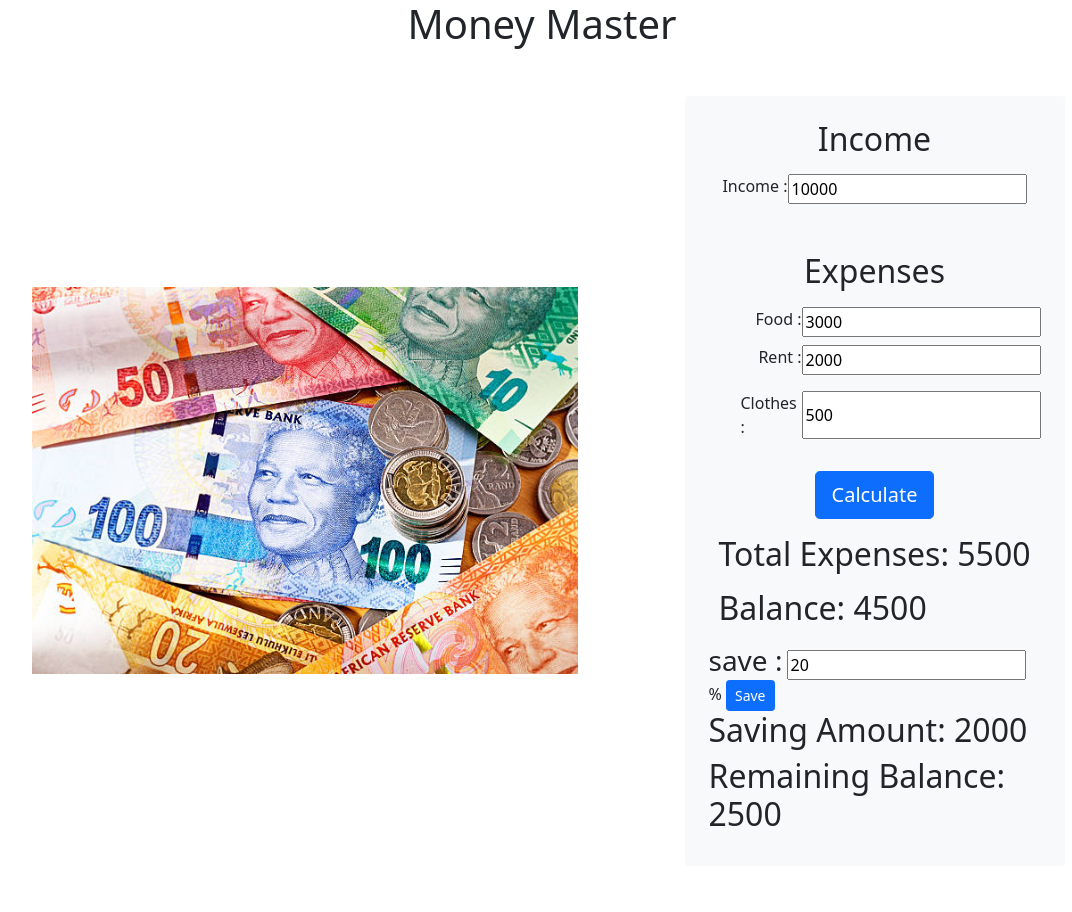
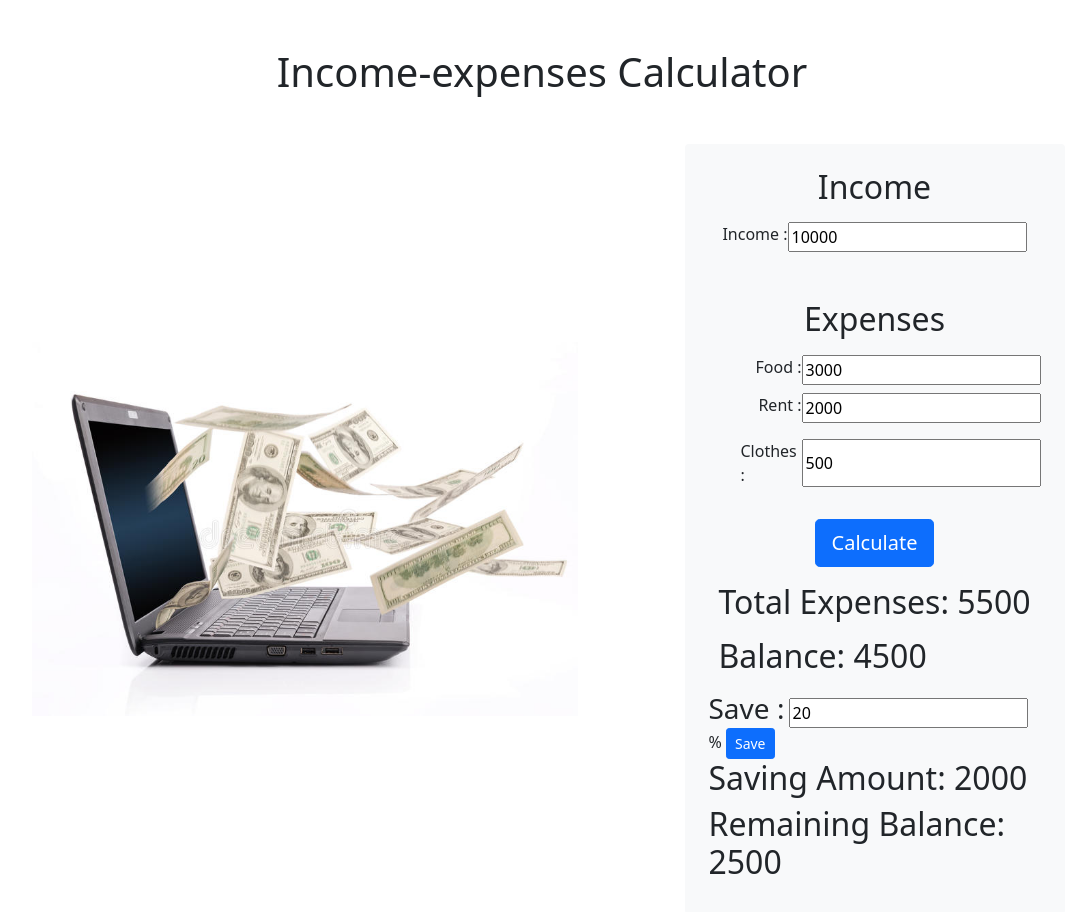
Before and after one commit to RezowanSakib/Money-Master, a plain HTML site: page index.html in a window 1280 px wide. Shown: the whole page, without its empty margins (98-1170 px from the left). Before the commit the page ends 866 px from the top, so only its background shows below. Drawn offline with Linux system fonts and the light colour scheme.

Commit message:
final code

```diff
--- a/index.html
+++ b/index.html
@@ -9,16 +9,17 @@
   </head>
   <body>
     <header>
-        <h1  class="text-center h1 mb-5">Money Master</h1>
+        <h1  class="text-center h1 m-5">Income-expenses Calculator</h1>
     </header>
     <div class="container">
         <div class="row align-items-center d-flex justify-content-around">
-          <div class="col-lg-6">
-            <img src="istockphoto-168637625-612x612.jpg" class="img-fluid" alt="Money">
+          <div class="col-lg-6 col-sm-12 ">
+            <img src="money.jpg" class="img-fluid" alt="Money">
           </div>
-          <div class="col-lg-4 bg-light p-4 rounded">
+          <div class="col-lg-4 col-sm-12 bg-light p-4 rounded">
+            <!-- main part -->
            <form action="">
-
+               <!-- income field -->
                <div>
                  <h2 class="text-center mb-3  h2">Income</h2>
                <div class="mb-5 ms-auto d-flex justify-content-center">
@@ -26,6 +27,8 @@
                 <input id="income" type="number" value="10000">
               </div>
                </div>
+               <!-- expenses field -->
+               <!-- income-expenses input field -->
                <div>
                  <h2 class="text-center mb-3 h2">Expenses</h2>
                 <div class="d-flex justify-content-center"> <ul >
@@ -45,12 +48,25 @@
                </div>
 
            </form>
-           <div class="d-flex justify-content-center"> <button type="button" id="calculate-btn" class="btn btn-primary btn-lg text-center ">Calculate</button></div>
-          <div class="d-flex justify-content-center"> <div><h2 class="my-3">Total Expenses:  <span id="total-expenses">5500</span> </h2>
-           <h2 class="my-3">Balance:  <span id='balance'>4500</span> </h2></div></div>
+           <!-- calculate btn -->
+           <div class="d-flex justify-content-center"> <button type="button" id="calculate-btn" class="btn btn-primary btn-lg text-center ">Calculate</button>
+          </div>
+          <!-- income-expenses output field -->
+          <div class="d-flex justify-content-center"> <div>
+            <h2 class="my-3">Total Expenses:  <span id="total-expenses">5500</span> </h2>
+           <h2 class="my-3">Balance:  <span id='balance'>4500</span> </h2>
+          </div>
+          </div>
+           <!-- saving part-->
+           <div class="d-flex justify-content-center">
+             <div>
+              <div class="row">
+                <div class="col-lg-12 col-sm-12">
+                  <span class="h3">Save :</span>
+                  <input type="number" id="save-input" value="20"><span> % </span><button type="button" id="save-btn" class="btn btn-primary btn-sm">Save</button>
+                </div>
+              </div>
 
-           <div class="d-flex justify-content-center"><div> <span class="h3">save :</span>
-            <input type="number" id="save-input" value="20"><span> % </span><button type="button" id="save-btn" class="btn btn-primary btn-sm">Save</button>
             <h2>Saving Amount: <span id="saved-money">2000</span>  </h2>
             <h2>Remaining Balance:  <span id="remaing-balance">2500</span> </h2>
         </div>
--- a/js/script.js
+++ b/js/script.js
@@ -1,3 +1,4 @@
+//get your expenses
 function getExpenses() {
   const food = Number(document.getElementById("food").value);
   const rent = Number(document.getElementById("rent").value);
@@ -9,11 +10,12 @@ function getExpenses() {
     return "input value should be positive";
   }
 }
+//get your income
 function getIncome() {
   const income = Number(document.getElementById("income").value);
   return income;
 }
-
+//calculate btn event handling
 document.getElementById("calculate-btn").addEventListener("click", function () {
   const income = getIncome();
   const expenses = getExpenses();
@@ -34,6 +36,7 @@ document.getElementById("calculate-btn").addEventListener("click", function () {
     totalExpensess.innerText = expenses;
   }
 });
+//save btn handling
 document.getElementById("save-btn").addEventListener("click", function () {
   const saveInput = Number(document.getElementById("save-input").value) / 100;
   const income = getIncome();
@@ -42,6 +45,7 @@ document.getElementById("save-btn").addEventListener("click", function () {
   const previousSavedMoney = document.getElementById("saved-money");
   const expensess = getExpenses();
   const balanceHave = income - expensess;
+  //saveing balance is greater than yor balace and 0
   if (saveBalanceCalc >= 0 && balanceHave >= 0) {
     if (balanceHave > saveBalanceCalc) {
       const remainingBlance = balanceHave - saveBalanceCalc;
@@ -51,7 +55,9 @@ document.getElementById("save-btn").addEventListener("click", function () {
       previousSavedMoney.innerText = "you do not have money";
       remainingBalanceText.innerText = balanceHave;
     }
-  } else if (balanceHave < saveBalanceCalc) {
+  }
+  //saveing balance is greater than yor balace
+  else if (balanceHave < saveBalanceCalc) {
     previousSavedMoney.innerText = "you do not have money";
     remainingBalanceText.innerText = 0;
   } else {
```
Also changed, not shown: istockphoto-168637625-612x612.jpg (deleted), money.jpg (added).
